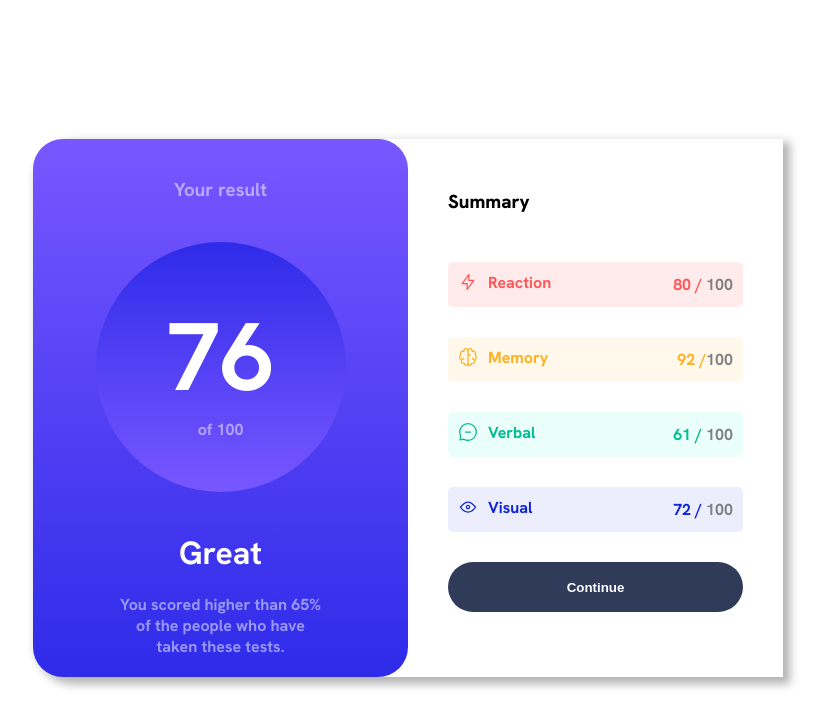
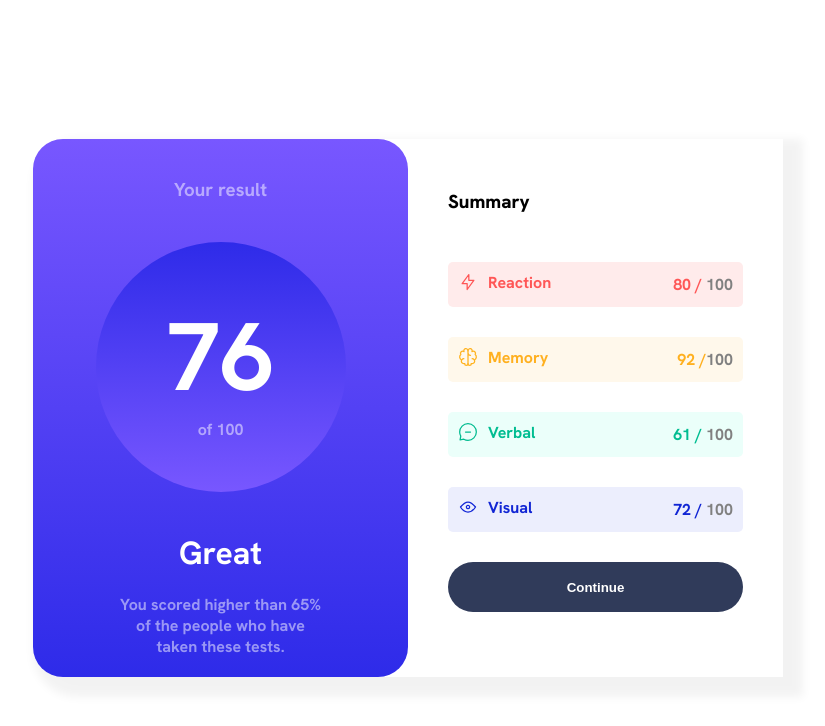
Before and after one commit to capslock11/FrontendMentor-exercise, a plain HTML site: page index.html in a window 1280 px wide. Shown: the whole page, without its empty margins (232-1057 px from the left). Drawn offline with Linux system fonts and the light colour scheme.

Commit message:
Update style.css

```diff
--- a/style.css
+++ b/style.css
@@ -13,7 +13,7 @@ body {
     display: flex;
     margin: 10% auto;
     align-items: start;
-    box-shadow: 5px 5px 10px 2px rgba(0, 0, 0, .3);
+    box-shadow: 10px 10px 10px 10px rgba(0, 0, 0, .05);
 
 
 }
```
